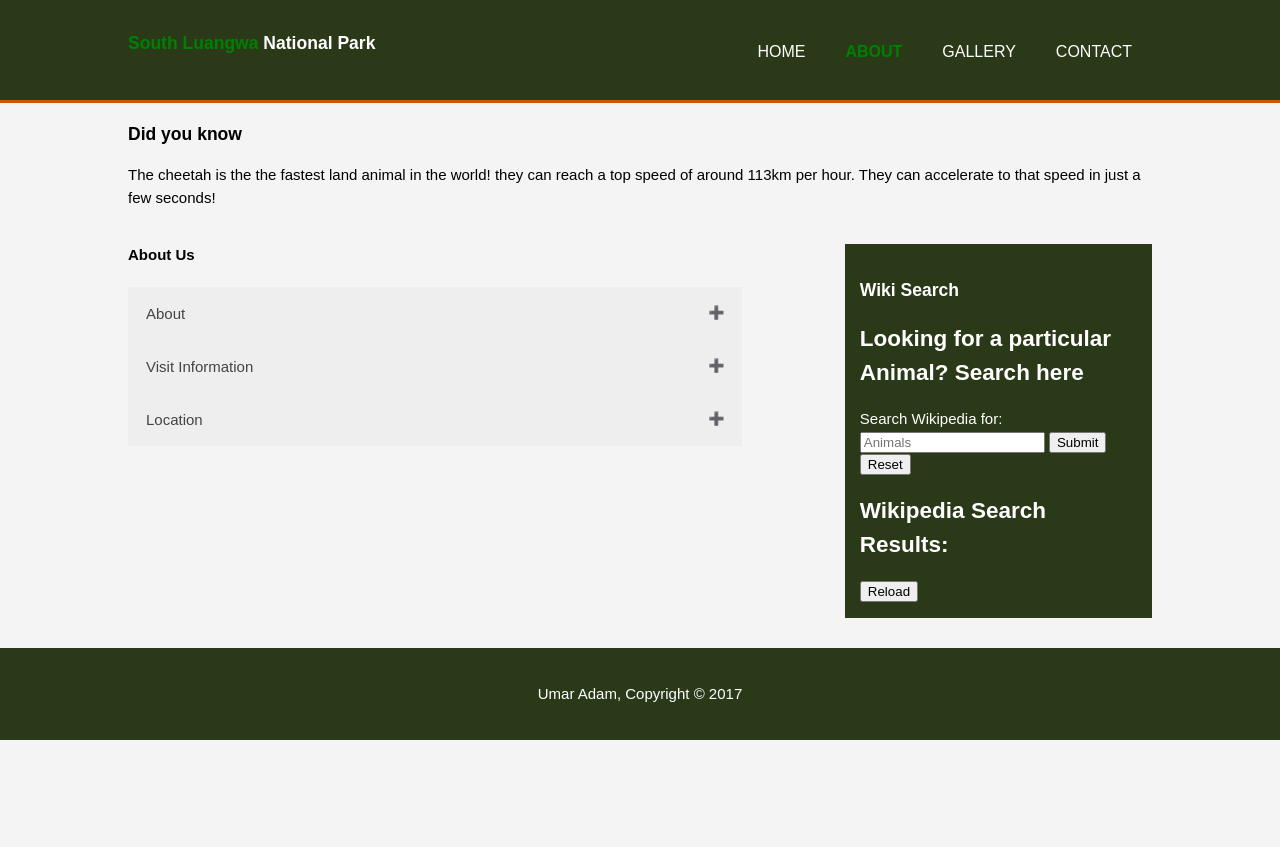
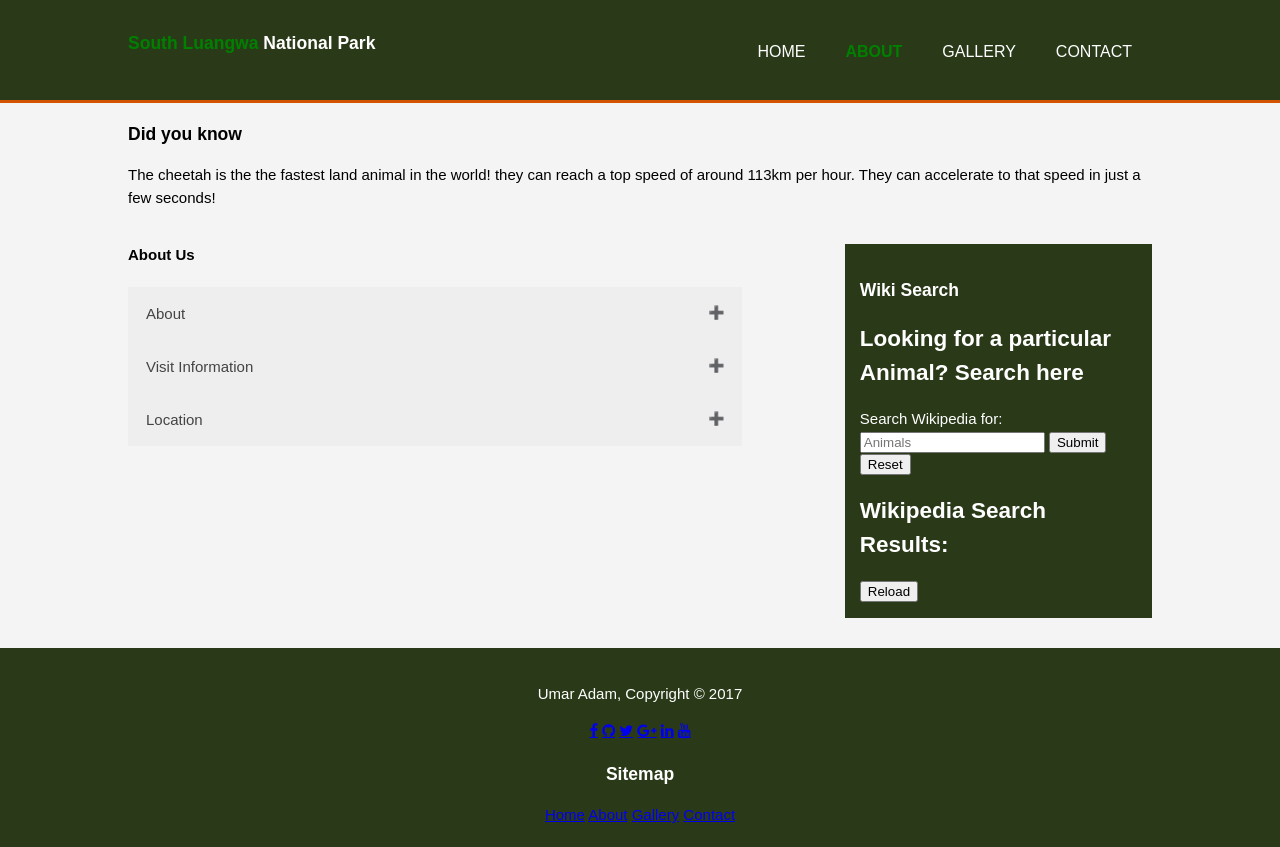
Before and after one commit to umaradam96/umaradam96.github.io, a plain HTML site: page about.html in a window 1280 px wide. Before the commit the page ends 800 px from the top, so only its background shows below. Drawn offline with Linux system fonts and the light colour scheme; some packages are replaced by stand-ins of ours; a script that the page names is missing.

Commit message:
added sitemap and socials in footer

```diff
--- a/about.html
+++ b/about.html
@@ -6,6 +6,7 @@
   <meta name="viewport" content="width=device-width">
   <link rel="shortcut icon" href="img/favicon.ico">
   <title>South Luangwa National Park | About</title>
+  <link rel="stylesheet" href="https://cdnjs.cloudflare.com/ajax/libs/font-awesome/4.7.0/css/font-awesome.min.css">
   <link rel="stylesheet" href="./css/style.css">
 
 </head>
@@ -86,9 +87,26 @@
       </section>
     </section>
   </section>
+
+  <button id="scrollTopBtn" title="Go to top">Top</button>
+
   <footer>
-    <button id="scrollTopBtn" title="Go to top">Top</button>
     <p>Umar Adam, Copyright &copy; 2017</p>
+    <section>
+      <a target="_blank" href="https://en-gb.facebook.com/" class="fa fa-facebook"></a>
+      <a target="_blank" href="https://github.com/umaradam96" class="fa fa-github"></a>
+      <a target="_blank" href="https://twitter.com/?lang=en-gb" class="fa fa-twitter"></a>
+      <a target="_blank" href="https://plus.google.com/discover" class="fa fa-google-plus"></a>
+      <a target="_blank" href="https://uk.linkedin.com/" class="fa fa-linkedin"></a>
+      <a target="_blank" href="https://www.youtube.com/" class="fa fa-youtube"></a>
+    </section>
+    <h3>Sitemap</h3>
+    <section class="sitemapBox">
+      <a class="sitemap" href="index.html">Home</a>
+      <a class="sitemap" href="about.html">About</a>
+      <a class="sitemap" href="gallery.html">Gallery</a>
+      <a class="sitemap" href="contact.html">Contact</a>
+    </section>
   </footer>
   <script src="js/wiki.js"></script>
   <script src="js/accordian.js"></script>
```
